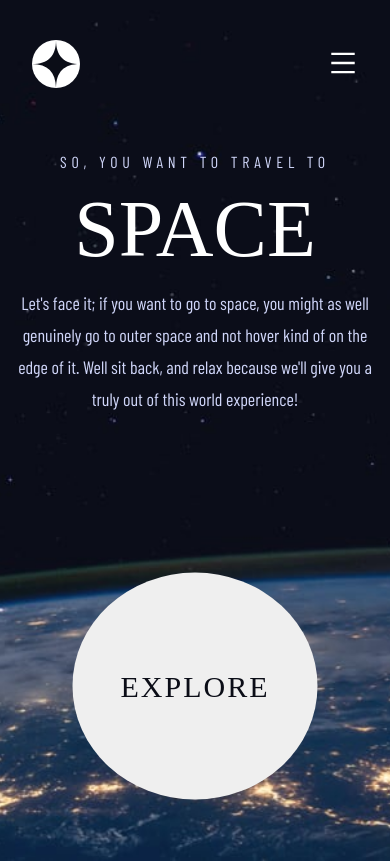
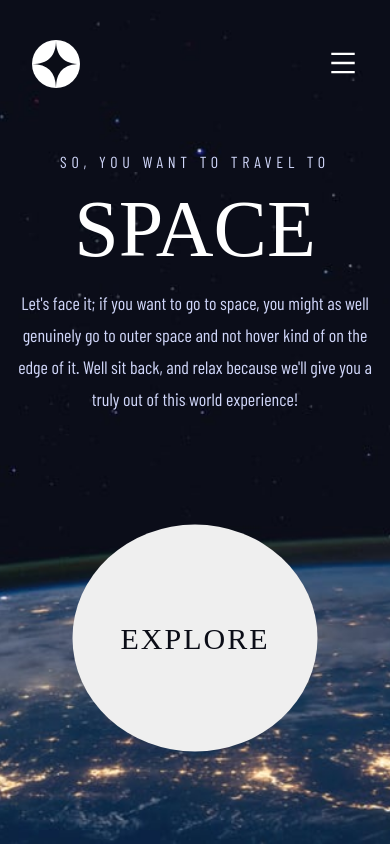
Before and after one commit to godstimedev/space-website, a React (Create React App) app: page / in a window 390 px wide. Built offline with nearby package versions, Linux system fonts and the light colour scheme; a web font is replaced by a local one.

Commit message:
clean up

```diff
--- a/src/index.css
+++ b/src/index.css
@@ -399,7 +399,7 @@ nav > ul > li > a {
     flex-direction: column;
     justify-content: space-between;
     align-items: center;
-    gap: 6rem !important;
+    gap: 3rem !important;
     padding: 0 2rem;
     /* padding: 0 10rem; */
   }
```
